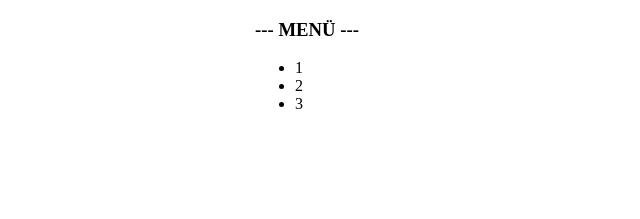
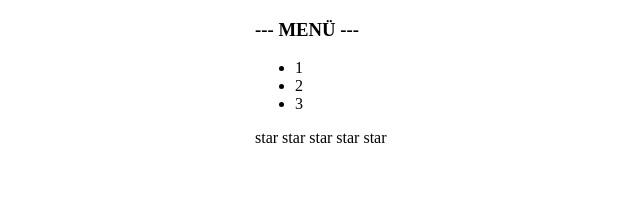
Before and after one commit to julia-lahtina/react-kabzda, a React (Create React App) app: page / in a window 1280 px wide. Shown: the top 219 px of the page, without its empty margins (85-725 px from the left). Built offline with nearby package versions, Linux system fonts and the light colour scheme.

Commit message:
add new props

```diff
--- a/src/components/Rating.tsx
+++ b/src/components/Rating.tsx
@@ -1,21 +1,26 @@
 import {Star} from "./Star";
 import React from "react";
 
+export type RatingValuePropsType = 0 | 1 | 2 | 3 | 4 | 5
+
 type RatingPropsType = {
-    value: number
+    value: RatingValuePropsType
+    onClick: (ratingValue: RatingValuePropsType) => void
 }
+
+
+
 export const Rating = (props: RatingPropsType) => {
 
     return (
-        <div>
-{/*            <Star selected={props.value > 0}/>
-            <Star selected={props.value > 1}/>
-            <Star selected={props.value > 2}/>
-            <Star selected={props.value > 3}/>
-            <Star selected={props.value > 4}/>*/}
+       <div>
+            <Star selected={props.value > 0} value={1} onClick={props.onClick}/>
+            <Star selected={props.value > 1} value={2} onClick={props.onClick}/>
+            <Star selected={props.value > 2} value={3} onClick={props.onClick}/>
+            <Star selected={props.value > 3} value={4} onClick={props.onClick}/>
+            <Star selected={props.value > 4} value={5} onClick={props.onClick}/>
         </div>
-    )
-
+)
     /*    if (props.value === 1) {
             return (
                 <div>
```
